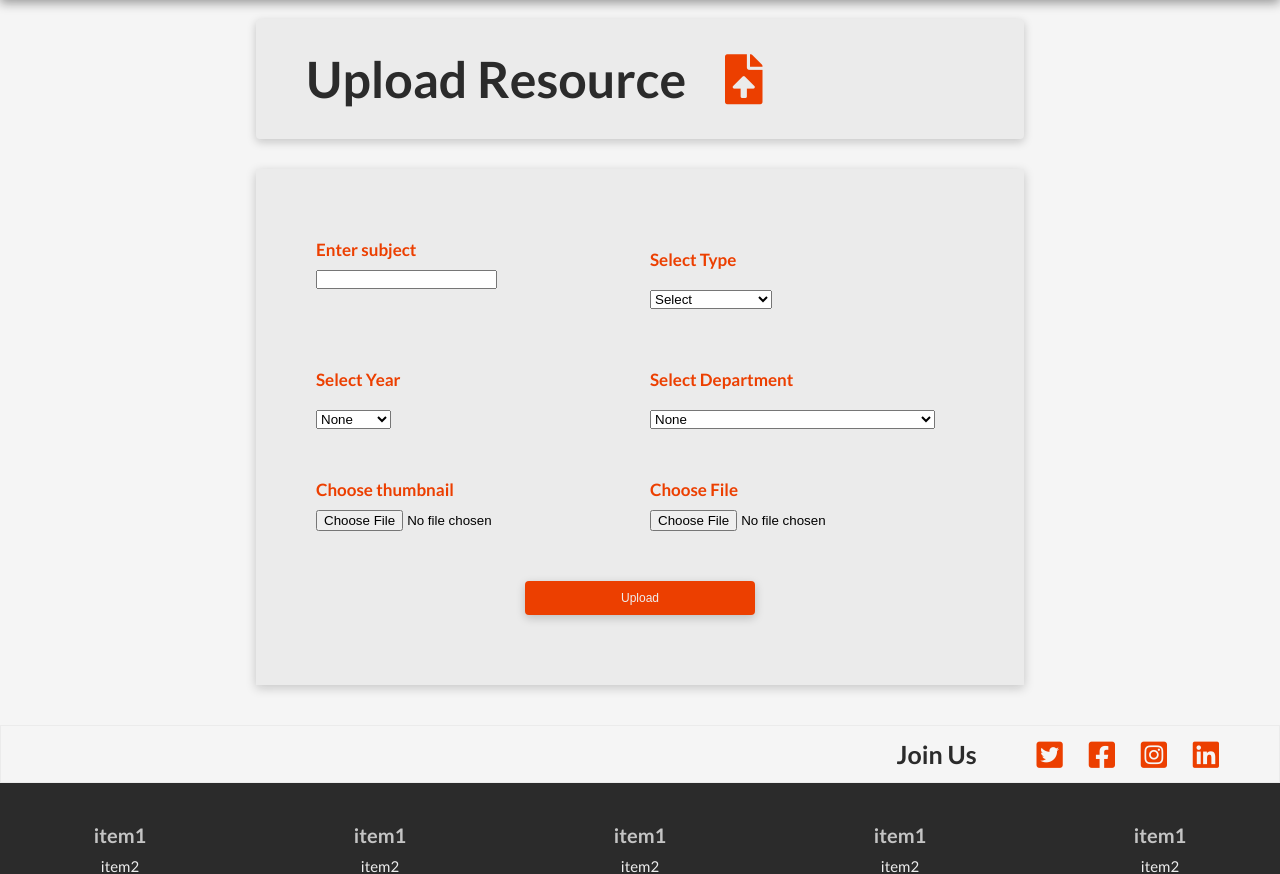
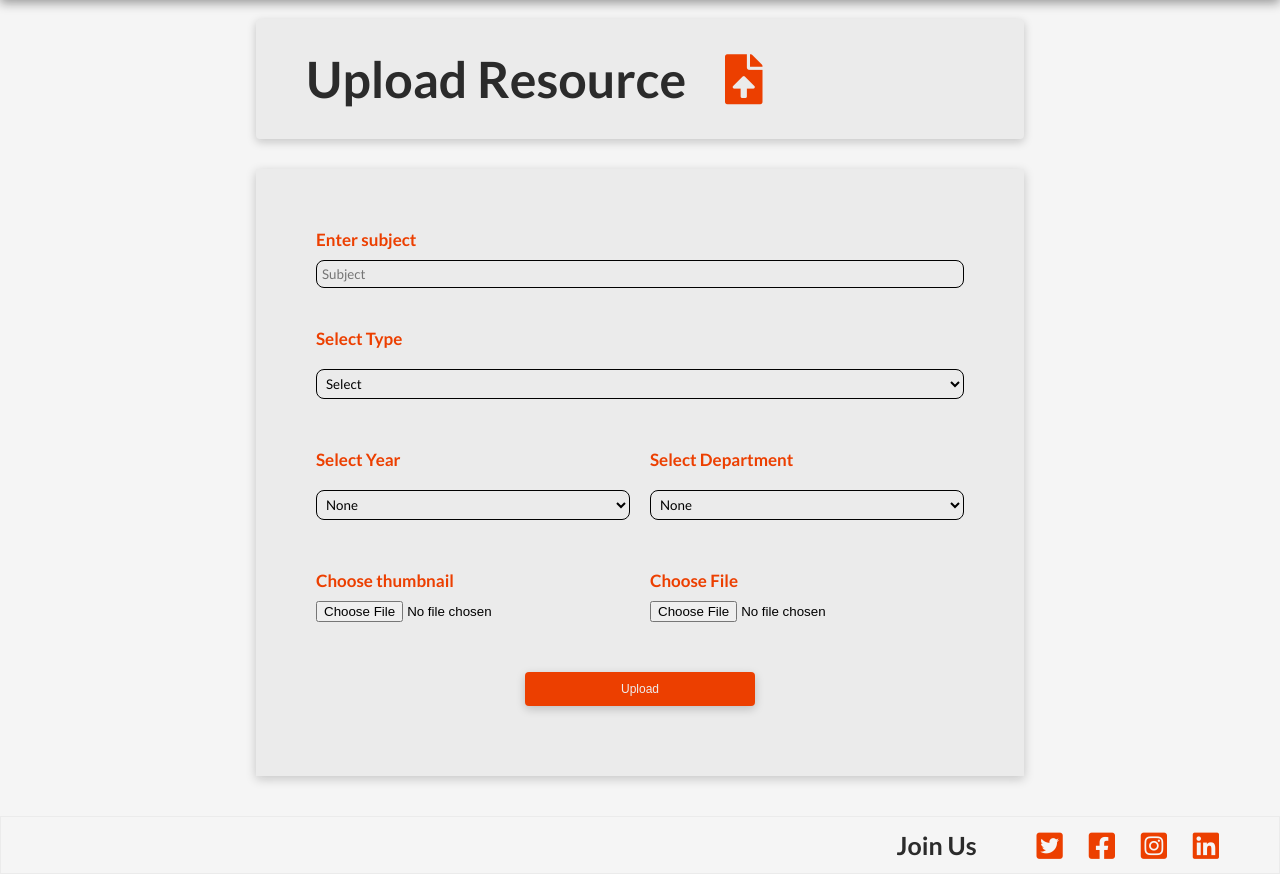
Before and after one commit to todi-2000/Resource-Portal, a Django app: template resource_portal/templates/resource_portal/resUp.html in a window 1280 px wide. Shown: the part 56-930 px from the top of the page. Run offline with Django 3.2, Linux system fonts and the light colour scheme; the template is opened without the code that fills it: values that come from a table or form of the project are taken from there, others are empty; some libraries are stand-ins or nearby versions.

Commit message:
resources

```diff
--- a/resource_portal/forms.py
+++ b/resource_portal/forms.py
@@ -35,4 +35,13 @@ class TeacherProfileForm(forms.ModelForm):
 class UploadResourceForm(forms.ModelForm):
     class Meta:
         model=Resource
-        fields="__all__"
+        fields=['subject','year','type','department','file','thumbnail']
+        labels={'subject':'subject','year':'year','type':'type','department': 'department','file':'file','thumbnail':'thumbnail'}
+        widgets = {
+        'department': forms.Select(attrs={'class':'uSec'}),
+        'type': forms.Select(attrs={'class':'uSec'}),
+        }
+    def __init__(self, *args, **kwargs):
+        super(UploadResourceForm, self).__init__(*args, **kwargs)
+        self.fields['subject'].widget.attrs.update({'placeholder': 'Subject','class':'uInp'})
+        self.fields['year'].widget.attrs.update({'placeholder': 'Year','class':'uInp'})
--- a/resource_portal/templates/resource_portal/resUp.html
+++ b/resource_portal/templates/resource_portal/resUp.html
@@ -90,7 +90,6 @@
         <div class="up-form">
             <form action="" method="POST" enctype="multipart/form-data">
                 {% csrf_token %}
-                <div class="s-block">
                     <div class="uf-sub">
                         <label for="">Enter subject</label><br>
                         {{ form.subject }}
@@ -99,7 +98,6 @@
                             <li class="d-inline">Select Type &nbsp;</li><br>
                             {{ form.type }}
                     </div>
-                </div>
                 <div class="s-block">
                     <div class="uf-year">
                         <li class="d-inline">Select Year &nbsp;</li><br>
```
